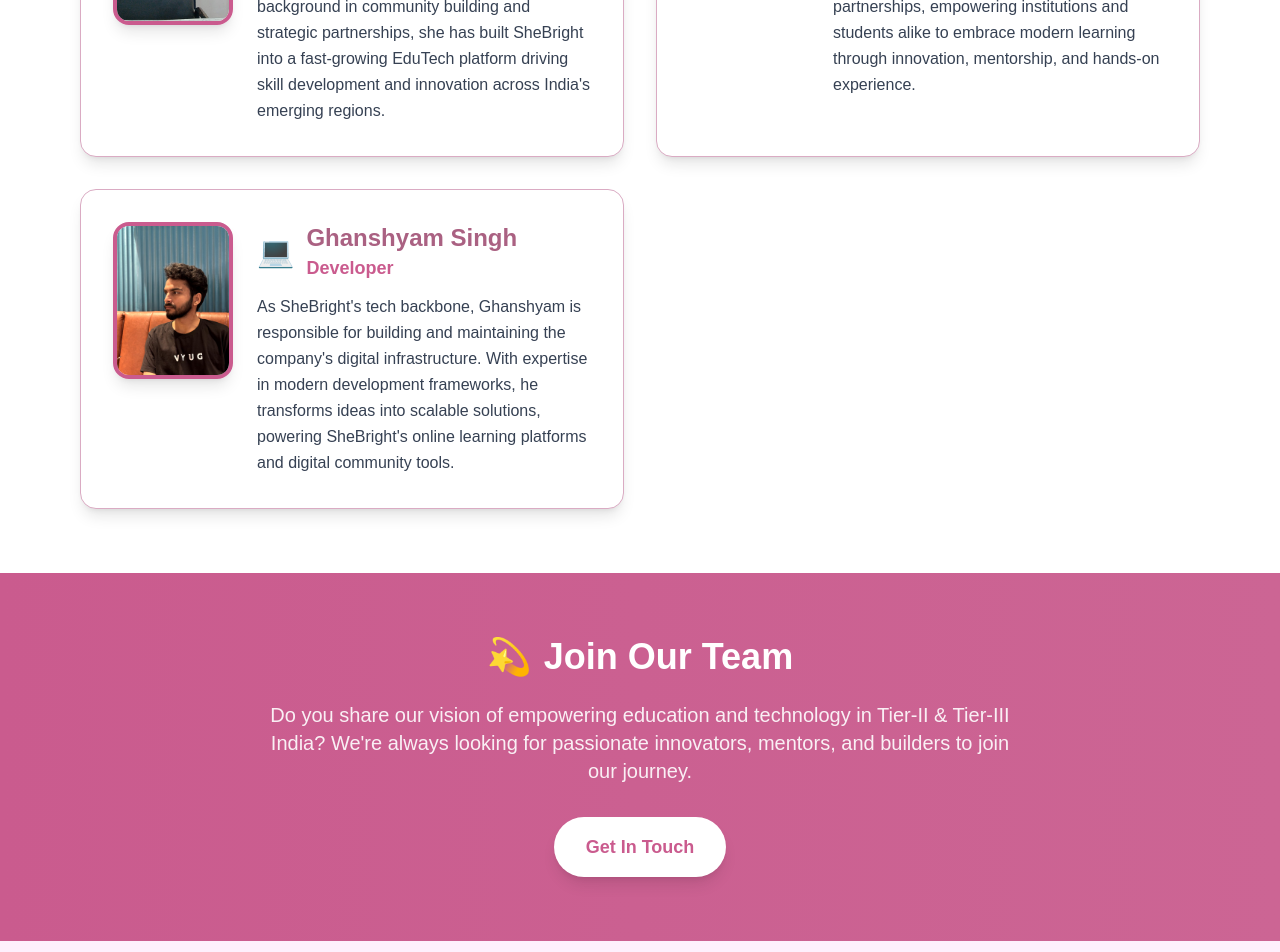
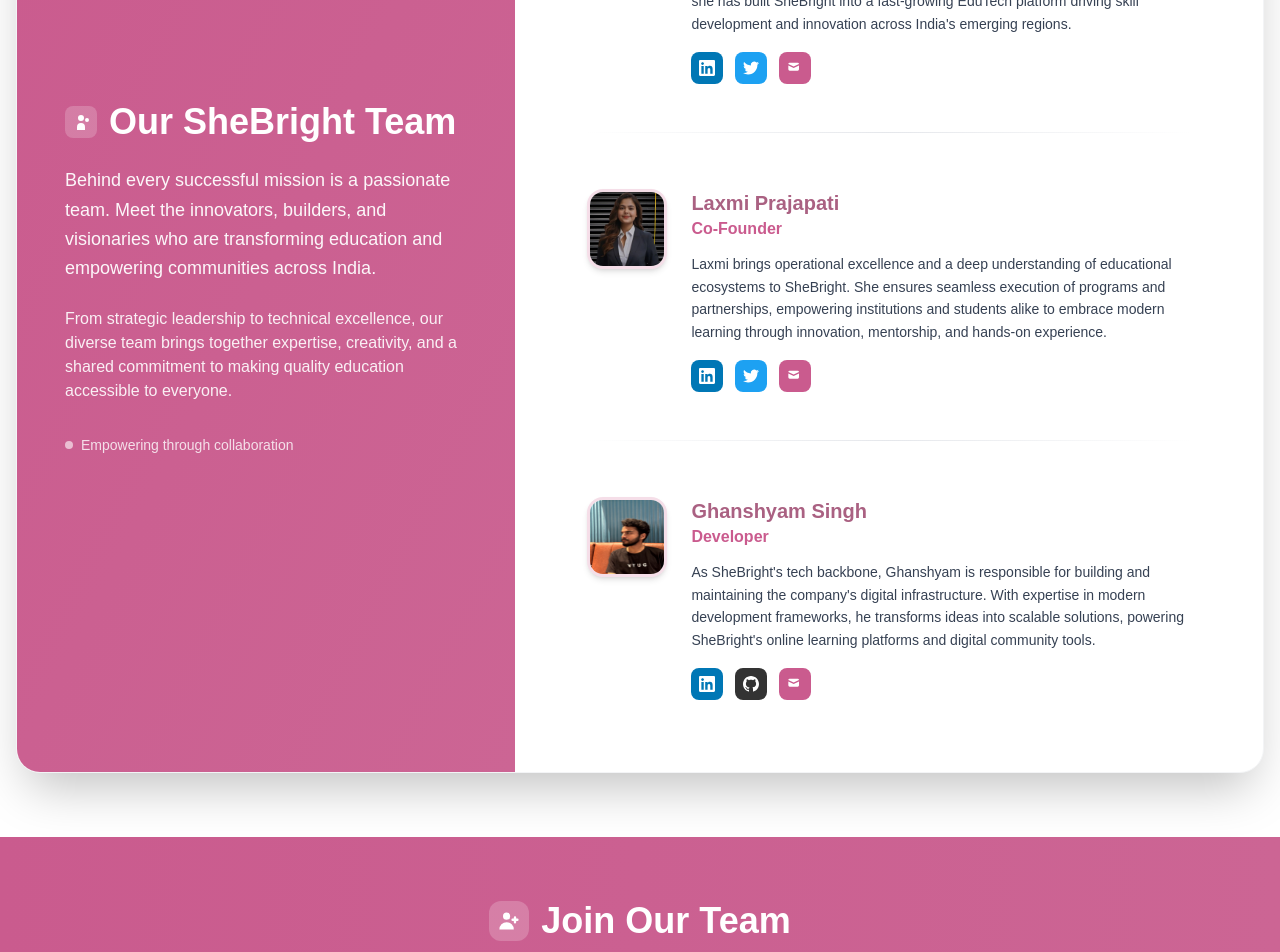
Before and after one commit to OfficialSheBright/main_website, a Next.js app: page /team in a window 1280 px wide. Shown: the part 600-1552 px from the top of the page. Built offline with nearby package versions, Linux system fonts and the light colour scheme; no server answers.

Commit message:
team page updated

```diff
--- a/app/team/page.tsx
+++ b/app/team/page.tsx
@@ -5,31 +5,36 @@
   {
     name: "Somya Sharma",
     role: "Founder & CEO",
-    emoji: "👩‍💼",
     bio: "A visionary entrepreneur and passionate advocate for women in technology, Somya leads SheBright with a mission to bridge the gap between education and industry. With her background in community building and strategic partnerships, she has built SheBright into a fast-growing EduTech platform driving skill development and innovation across India's emerging regions.",
     img: "/Founder.jpeg",
+    social: {
+      linkedin: "https://linkedin.com/in/somya-sharma",
+      twitter: "https://twitter.com/somyasharma",
+      email: "somya@shebright.tech"
+    }
   },
   {
     name: "Laxmi Prajapati",
     role: "Co-Founder",
-    emoji: "👩‍💻",
     bio: "Laxmi brings operational excellence and a deep understanding of educational ecosystems to SheBright. She ensures seamless execution of programs and partnerships, empowering institutions and students alike to embrace modern learning through innovation, mentorship, and hands-on experience.",
     img: "/CoFounder.jpeg",
+    social: {
+      linkedin: "https://linkedin.com/in/laxmi-prajapati",
+      twitter: "https://twitter.com/laxmiprajapati",
+      email: "laxmi@shebright.tech"
+    }
   },
   {
     name: "Ghanshyam Singh",
     role: "Developer",
-    emoji: "💻",
     bio: "As SheBright's tech backbone, Ghanshyam is responsible for building and maintaining the company's digital infrastructure. With expertise in modern development frameworks, he transforms ideas into scalable solutions, powering SheBright's online learning platforms and digital community tools.",
     img: "/team3.jpg",
+    social: {
+      linkedin: "https://linkedin.com/in/ghanshyam-singh",
+      github: "https://github.com/ghanshyam2005singh",
+      email: "ghanshyam2005singh@gmail.com"
+    }
   },
-  // {
-  //   name: "Lakshya",
-  //   role: "Community Manager",
-  //   emoji: "🌐",
-  //   bio: "Lakshya connects vision with people. He drives SheBright's growing network of students, mentors, and partners, ensuring every member experiences growth, collaboration, and support. His leadership in community engagement fuels the heart of SheBright's mission — empowering through connection.",
-  //   img: "/team4.png",
-  // },
 ];
 
 export default function Team() {
@@ -38,60 +43,159 @@
       {/* Hero Section */}
       <section className="bg-gradient-to-br from-[#fef0fc] to-white pt-20 pb-12">
         <div className="max-w-5xl mx-auto px-4 text-center">
-          <h1 className="text-5xl font-bold text-[#aa6182] mb-6">Our Team</h1>
-          <p className="text-xl text-gray-700 max-w-4xl mx-auto">
+          <h1 className="text-4xl sm:text-5xl font-bold text-[#aa6182] mb-6">Our Team</h1>
+          <p className="text-lg sm:text-xl text-gray-700 max-w-4xl mx-auto px-4">
             Meet the innovators shaping SheBright&#39;s mission to empower Tier-II & Tier-III India through education, technology, and community.
           </p>
         </div>
       </section>
 
-      {/* Team Members */}
-      <section className="max-w-6xl mx-auto px-4 py-16">
-        <div className="grid lg:grid-cols-2 gap-8">
+      {/* Team Members Section - Single Soft Box */}
+      <section className="max-w-7xl mx-auto px-4 py-8 sm:py-16">
+        <div className="bg-white rounded-3xl shadow-2xl border border-gray-100 overflow-hidden">
+          <div className="grid lg:grid-cols-5 gap-0">
+            {/* Left Side - Team Introduction */}
+            <div className="lg:col-span-2 bg-gradient-to-br from-[#ca5b8e] to-[#cc6594] p-6 sm:p-8 lg:p-12 flex flex-col justify-center text-white">
+              <div className="max-w-md mx-auto lg:mx-0">
+                <div className="flex items-center justify-center lg:justify-start space-x-3 mb-6">
+                  <div className="w-8 h-8 bg-white/20 rounded-lg flex items-center justify-center">
+                    <svg className="w-5 h-5" fill="currentColor" viewBox="0 0 20 20">
+                      <path d="M13 6a3 3 0 11-6 0 3 3 0 016 0zM18 8a2 2 0 11-4 0 2 2 0 014 0zM14 15a4 4 0 00-8 0v3h8v-3z"/>
+                    </svg>
+                  </div>
+                  <h2 className="text-2xl sm:text-3xl lg:text-4xl font-bold">Our SheBright Team</h2>
+                </div>
+                <p className="text-base sm:text-lg leading-relaxed opacity-95 mb-4 sm:mb-6 text-center lg:text-left">
+                  Behind every successful mission is a passionate team. Meet the innovators, builders, and visionaries who are transforming education and empowering communities across India.
+                </p>
+                <p className="text-sm sm:text-base opacity-90 text-center lg:text-left">
+                  From strategic leadership to technical excellence, our diverse team brings together expertise, creativity, and a shared commitment to making quality education accessible to everyone.
+                </p>
+                <div className="mt-6 sm:mt-8 flex items-center justify-center lg:justify-start space-x-2">
+                  <div className="w-2 h-2 bg-white/60 rounded-full animate-pulse"></div>
+                  <span className="text-xs sm:text-sm opacity-80">Empowering through collaboration</span>
+                </div>
+              </div>
+            </div>
+
+            {/* Right Side - Team Member Details */}
+            <div className="lg:col-span-3 p-6 sm:p-8 lg:p-12">
+              <div className="space-y-6 sm:space-y-8">
                 {team.map((member, idx) => (
-            <div key={idx} className="bg-white border border-[#daabc3] rounded-2xl shadow-lg p-8 hover:shadow-xl transition-all duration-300 hover:-translate-y-1">
-              <div className="flex items-start space-x-6">
+                  <div key={idx} className="group">
+                    <div className="flex flex-col sm:flex-row items-center sm:items-start space-y-4 sm:space-y-0 sm:space-x-6 p-4 sm:p-6 rounded-2xl hover:bg-gradient-to-r hover:from-[#fef0fc] hover:to-white transition-all duration-300 hover:shadow-lg">
+                      {/* Image */}
                       <div className="flex-shrink-0">
                         <Image
                           src={member.img}
                           alt={member.name}
-                    width={120}
-                    height={120}
-                    className="rounded-2xl border-4 border-[#ca5b8e] shadow-lg"
+                          width={80}
+                          height={80}
+                          className="rounded-2xl border-3 border-[#ca5b8e]/20 shadow-md group-hover:border-[#ca5b8e]/40 transition-all duration-300 w-20 h-20 sm:w-20 sm:h-20"
                         />
                       </div>
-                <div className="flex-1">
-                  <div className="flex items-center space-x-3 mb-3">
-                    <span className="text-3xl">{member.emoji}</span>
-                    <div>
-                      <h3 className="text-2xl font-bold text-[#aa6182]">{member.name}</h3>
-                      <p className="text-[#ca5b8e] font-semibold text-lg">{member.role}</p>
+
+                      {/* Content */}
+                      <div className="flex-1 min-w-0 text-center sm:text-left">
+                        {/* Name and Role */}
+                        <div className="mb-3">
+                          <h3 className="text-lg sm:text-xl font-bold text-[#aa6182] group-hover:text-[#ca5b8e] transition-colors duration-300">
+                            {member.name}
+                          </h3>
+                          <p className="text-[#ca5b8e] font-semibold text-sm sm:text-base">{member.role}</p>
                         </div>
-                  </div>
-                  <p className="text-gray-700 leading-relaxed">
+
+                        {/* Bio */}
+                        <p className="text-gray-700 leading-relaxed text-sm mb-4">
                           {member.bio}
                         </p>
+
+                        {/* Social Links */}
+                        <div className="flex justify-center sm:justify-start space-x-3">
+                          {member.social.linkedin && (
+                            <a
+                              href={member.social.linkedin}
+                              target="_blank"
+                              rel="noopener noreferrer"
+                              className="w-8 h-8 bg-[#0077b5] text-white rounded-lg flex items-center justify-center hover:bg-[#005885] transition-colors duration-200"
+                              aria-label={`${member.name} LinkedIn`}
+                            >
+                              <svg className="w-4 h-4" fill="currentColor" viewBox="0 0 24 24">
+                                <path d="M20.447 20.452h-3.554v-5.569c0-1.328-.027-3.037-1.852-3.037-1.853 0-2.136 1.445-2.136 2.939v5.667H9.351V9h3.414v1.561h.046c.477-.9 1.637-1.85 3.37-1.85 3.601 0 4.267 2.37 4.267 5.455v6.286zM5.337 7.433c-1.144 0-2.063-.926-2.063-2.065 0-1.138.92-2.063 2.063-2.063 1.14 0 2.064.925 2.064 2.063 0 1.139-.925 2.065-2.064 2.065zm1.782 13.019H3.555V9h3.564v11.452zM22.225 0H1.771C.792 0 0 .774 0 1.729v20.542C0 23.227.792 24 1.771 24h20.451C23.2 24 24 23.227 24 22.271V1.729C24 .774 23.2 0 22.222 0h.003z"/>
+                              </svg>
+                            </a>
+                          )}
+                          {member.social.twitter && (
+                            <a
+                              href={member.social.twitter}
+                              target="_blank"
+                              rel="noopener noreferrer"
+                              className="w-8 h-8 bg-[#1da1f2] text-white rounded-lg flex items-center justify-center hover:bg-[#0d8bd9] transition-colors duration-200"
+                              aria-label={`${member.name} Twitter`}
+                            >
+                              <svg className="w-4 h-4" fill="currentColor" viewBox="0 0 24 24">
+                                <path d="M23.953 4.57a10 10 0 01-2.825.775 4.958 4.958 0 002.163-2.723c-.951.555-2.005.959-3.127 1.184a4.92 4.92 0 00-8.384 4.482C7.69 8.095 4.067 6.13 1.64 3.162a4.822 4.822 0 00-.666 2.475c0 1.71.87 3.213 2.188 4.096a4.904 4.904 0 01-2.228-.616v.06a4.923 4.923 0 003.946 4.827 4.996 4.996 0 01-2.212.085 4.936 4.936 0 004.604 3.417 9.867 9.867 0 01-6.102 2.105c-.39 0-.779-.023-1.17-.067a13.995 13.995 0 007.557 2.209c9.053 0 13.998-7.496 13.998-13.985 0-.21 0-.42-.015-.63A9.935 9.935 0 0024 4.59z"/>
+                              </svg>
+                            </a>
+                          )}
+                          {member.social.github && (
+                            <a
+                              href={member.social.github}
+                              target="_blank"
+                              rel="noopener noreferrer"
+                              className="w-8 h-8 bg-[#333] text-white rounded-lg flex items-center justify-center hover:bg-[#24292e] transition-colors duration-200"
+                              aria-label={`${member.name} GitHub`}
+                            >
+                              <svg className="w-4 h-4" fill="currentColor" viewBox="0 0 24 24">
+                                <path d="M12 0c-6.626 0-12 5.373-12 12 0 5.302 3.438 9.8 8.207 11.387.599.111.793-.261.793-.577v-2.234c-3.338.726-4.033-1.416-4.033-1.416-.546-1.387-1.333-1.756-1.333-1.756-1.089-.745.083-.729.083-.729 1.205.084 1.839 1.237 1.839 1.237 1.07 1.834 2.807 1.304 3.492.997.107-.775.418-1.305.762-1.604-2.665-.305-5.467-1.334-5.467-5.931 0-1.311.469-2.381 1.236-3.221-.124-.303-.535-1.524.117-3.176 0 0 1.008-.322 3.301 1.23.957-.266 1.983-.399 3.003-.404 1.02.005 2.047.138 3.006.404 2.291-1.552 3.297-1.23 3.297-1.23.653 1.653.242 2.874.118 3.176.77.84 1.235 1.911 1.235 3.221 0 4.609-2.807 5.624-5.479 5.921.43.372.823 1.102.823 2.222v3.293c0 .319.192.694.801.576 4.765-1.589 8.199-6.086 8.199-11.386 0-6.627-5.373-12-12-12z"/>
+                              </svg>
+                            </a>
+                          )}
+                          {member.social.email && (
+                            <a
+                              href={`mailto:${member.social.email}`}
+                              className="w-8 h-8 bg-[#ca5b8e] text-white rounded-lg flex items-center justify-center hover:bg-[#b84c7a] transition-colors duration-200"
+                              aria-label={`Email ${member.name}`}
+                            >
+                              <svg className="w-4 h-4" fill="currentColor" viewBox="0 0 24 24">
+                                <path d="M2.003 5.884L10 9.882l7.997-3.998A2 2 0 0016 4H4a2 2 0 00-1.997 1.884z"/>
+                                <path d="M18 8.118l-8 4-8-4V14a2 2 0 002 2h12a2 2 0 002-2V8.118z"/>
+                              </svg>
+                            </a>
+                          )}
                         </div>
                       </div>
                     </div>
+                    {/* Subtle separator between team members */}
+                    {idx < team.length - 1 && (
+                      <div className="mx-4 sm:mx-6 mt-4 sm:mt-6 h-px bg-gradient-to-r from-transparent via-gray-200 to-transparent"></div>
+                    )}
+                  </div>
                 ))}
+              </div>
+            </div>
+          </div>
         </div>
       </section>
 
       {/* Join Our Team Section */}
-      <section className="bg-gradient-to-r from-[#ca5b8e] to-[#cc6594] py-16">
+      <section className="bg-gradient-to-r from-[#ca5b8e] to-[#cc6594] py-12 sm:py-16">
         <div className="max-w-4xl mx-auto px-4 text-center text-white">
           <div className="flex items-center justify-center space-x-3 mb-6">
-            <span className="text-4xl">💫</span>
-            <h2 className="text-4xl font-bold">Join Our Team</h2>
+            <div className="w-10 h-10 bg-white/20 rounded-xl flex items-center justify-center">
+              <svg className="w-6 h-6" fill="currentColor" viewBox="0 0 20 20">
+                <path d="M8 9a3 3 0 100-6 3 3 0 000 6zM8 11a6 6 0 016 6H2a6 6 0 016-6zM16 7a1 1 0 10-2 0v1h-1a1 1 0 100 2h1v1a1 1 0 102 0v-1h1a1 1 0 100-2h-1V7z"/>
+              </svg>
             </div>
-          <p className="text-xl mb-8 opacity-90 max-w-3xl mx-auto">
+            <h2 className="text-3xl sm:text-4xl font-bold">Join Our Team</h2>
+          </div>
+          <p className="text-lg sm:text-xl mb-8 opacity-90 max-w-3xl mx-auto px-4">
             Do you share our vision of empowering education and technology in Tier-II & Tier-III India?
             We&#39;re always looking for passionate innovators, mentors, and builders to join our journey.
           </p>
           <Link
             href="/contact"
-            className="inline-block bg-white text-[#ca5b8e] px-8 py-4 rounded-full font-semibold text-lg hover:bg-gray-100 transition-colors shadow-lg hover:shadow-xl transform hover:-translate-y-1"
+            className="inline-block bg-white text-[#ca5b8e] px-6 sm:px-8 py-3 sm:py-4 rounded-full font-semibold text-base sm:text-lg hover:bg-gray-100 transition-colors shadow-lg hover:shadow-xl transform hover:-translate-y-1"
           >
             Get In Touch
           </Link>
@@ -99,34 +203,40 @@
       </section>
 
       {/* Values Section */}
-      <section className="bg-[#fef0fc] py-16">
+      <section className="bg-[#fef0fc] py-12 sm:py-16">
         <div className="max-w-6xl mx-auto px-4">
-          <h2 className="text-4xl font-bold text-[#aa6182] text-center mb-12">Our Values</h2>
-          <div className="grid md:grid-cols-3 gap-8">
-            <div className="text-center">
+          <h2 className="text-3xl sm:text-4xl font-bold text-[#aa6182] text-center mb-8 sm:mb-12">Our Values</h2>
+          <div className="grid sm:grid-cols-2 lg:grid-cols-3 gap-6 sm:gap-8">
+            <div className="text-center p-6">
               <div className="w-16 h-16 bg-gradient-to-br from-[#ca5b8e] to-[#cc6594] text-white rounded-2xl flex items-center justify-center text-2xl mx-auto mb-4 shadow-lg">
-                🎯
+                <svg className="w-8 h-8" fill="currentColor" viewBox="0 0 20 20">
+                  <path fillRule="evenodd" d="M11.3 1.046A1 1 0 0112 2v5h4a1 1 0 01.82 1.573l-7 10A1 1 0 018 18v-5H4a1 1 0 01-.82-1.573l7-10a1 1 0 011.12-.38z" clipRule="evenodd"/>
+                </svg>
               </div>
-              <h3 className="text-xl font-bold text-[#aa6182] mb-3">Innovation</h3>
-              <p className="text-gray-700">
+              <h3 className="text-lg sm:text-xl font-bold text-[#aa6182] mb-3">Innovation</h3>
+              <p className="text-gray-700 text-sm sm:text-base">
                 We constantly innovate to bridge the gap between traditional education and modern industry needs.
               </p>
             </div>
-            <div className="text-center">
+            <div className="text-center p-6">
               <div className="w-16 h-16 bg-gradient-to-br from-[#ca5b8e] to-[#cc6594] text-white rounded-2xl flex items-center justify-center text-2xl mx-auto mb-4 shadow-lg">
-                🤝
+                <svg className="w-8 h-8" fill="currentColor" viewBox="0 0 20 20">
+                  <path d="M13 6a3 3 0 11-6 0 3 3 0 016 0zM18 8a2 2 0 11-4 0 2 2 0 014 0zM14 15a4 4 0 00-8 0v3h8v-3z"/>
+                </svg>
               </div>
-              <h3 className="text-xl font-bold text-[#aa6182] mb-3">Collaboration</h3>
-              <p className="text-gray-700">
+              <h3 className="text-lg sm:text-xl font-bold text-[#aa6182] mb-3">Collaboration</h3>
+              <p className="text-gray-700 text-sm sm:text-base">
                 We believe in the power of partnerships to create meaningful impact in education and community development.
               </p>
             </div>
-            <div className="text-center">
+            <div className="text-center p-6 sm:col-span-2 lg:col-span-1">
               <div className="w-16 h-16 bg-gradient-to-br from-[#ca5b8e] to-[#cc6594] text-white rounded-2xl flex items-center justify-center text-2xl mx-auto mb-4 shadow-lg">
-                🌟
+                <svg className="w-8 h-8" fill="currentColor" viewBox="0 0 20 20">
+                  <path d="M9.049 2.927c.3-.921 1.603-.921 1.902 0l1.07 3.292a1 1 0 00.95.69h3.462c.969 0 1.371 1.24.588 1.81l-2.8 2.034a1 1 0 00-.364 1.118l1.07 3.292c.3.921-.755 1.688-1.54 1.118l-2.8-2.034a1 1 0 00-1.175 0l-2.8 2.034c-.784.57-1.838-.197-1.539-1.118l1.07-3.292a1 1 0 00-.364-1.118L2.98 8.72c-.783-.57-.38-1.81.588-1.81h3.461a1 1 0 00.951-.69l1.07-3.292z"/>
+                </svg>
               </div>
-              <h3 className="text-xl font-bold text-[#aa6182] mb-3">Empowerment</h3>
-              <p className="text-gray-700">
+              <h3 className="text-lg sm:text-xl font-bold text-[#aa6182] mb-3">Empowerment</h3>
+              <p className="text-gray-700 text-sm sm:text-base">
                 Our mission is to empower individuals and institutions with the tools and knowledge they need to succeed.
               </p>
             </div>
```
Lines whose indentation alone changed are shown as unchanged.
